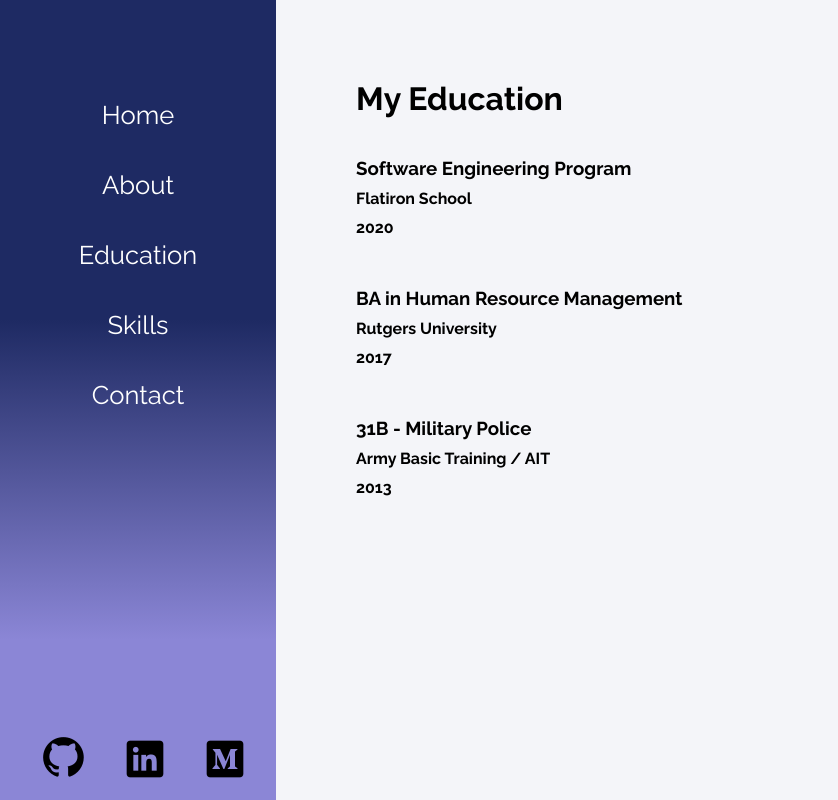
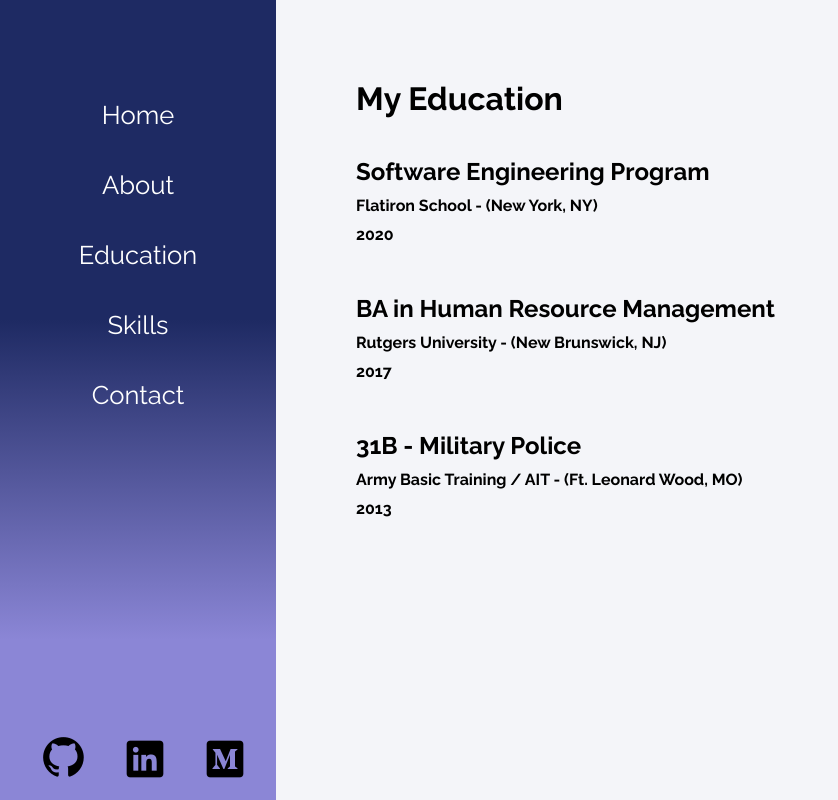
Before and after one commit to eliskim27/eliskim27.github.io, a React (Create React App) app: page /education in a window 1280 px wide. Shown: the whole page, without its empty margins (0-838 px from the left). Built offline with nearby package versions, Linux system fonts and the light colour scheme.

Commit message:
adjust education format

```diff
--- a/src/components/Widecard.js
+++ b/src/components/Widecard.js
@@ -6,8 +6,8 @@ class Widecard extends Component {
         return (
             <div className="widecard">
                 <div className="compdet">
-                    <h3>{this.props.title}</h3>
-                    <h4 className="secondtext">{this.props.schoolName}</h4>
+                    <h2>{this.props.title}</h2>
+                    <h4 className="secondtext">{this.props.schoolName} - ({this.props.location})</h4>
                     <h4 className="secondtext">{this.props.to}</h4>
                 </div>
             </div>
--- a/src/contents/Education.js
+++ b/src/contents/Education.js
@@ -9,16 +9,19 @@ class Education extends Component {
                 <Widecard
                     title="Software Engineering Program"
                     schoolName="Flatiron School"
+                    location="New York, NY"
                     to="2020"
                 />
                 <Widecard
                     title="BA in Human Resource Management"
                     schoolName="Rutgers University"
+                    location="New Brunswick, NJ"
                     to="2017"
                 />
                 <Widecard
                     title="31B - Military Police"
                     schoolName="Army Basic Training / AIT"
+                    location="Ft. Leonard Wood, MO"
                     to="2013"
                 />
             </div>
```
